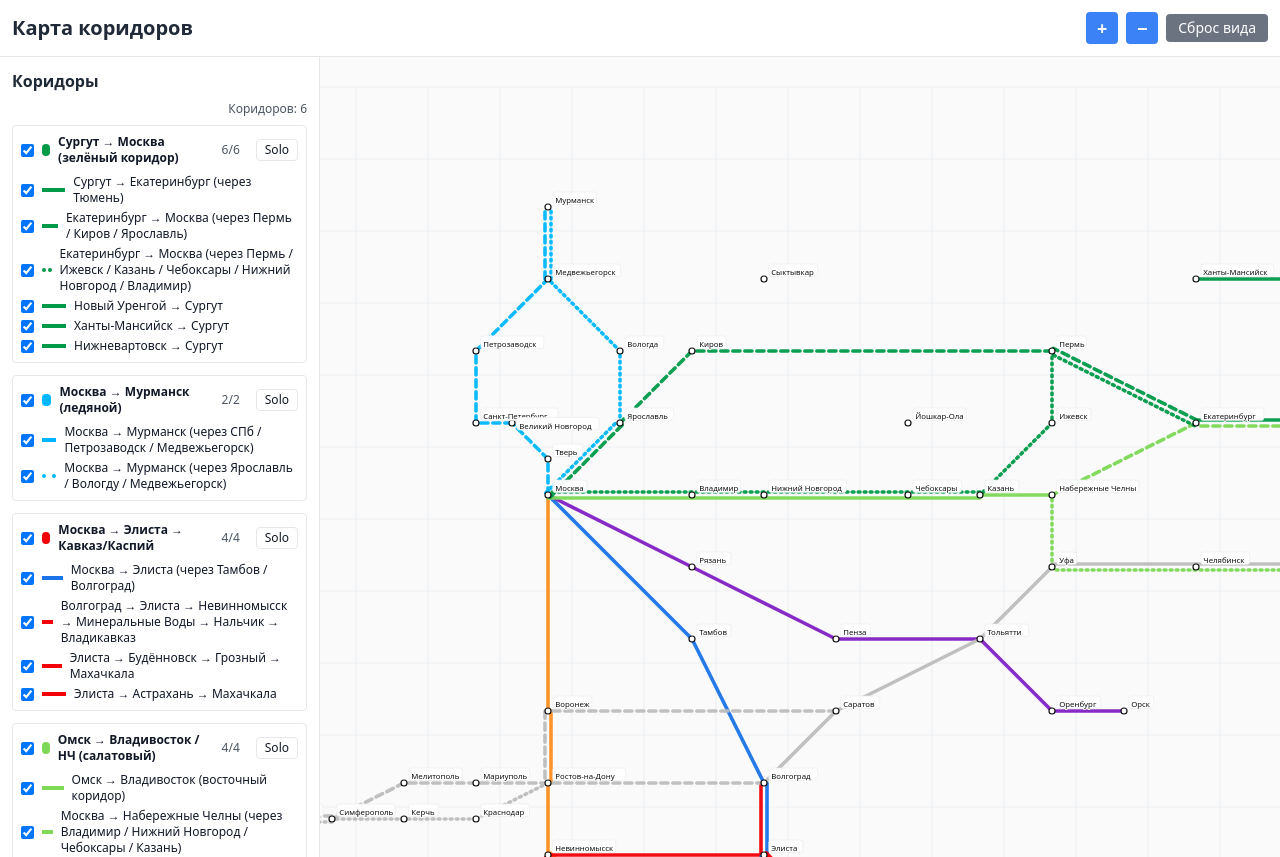
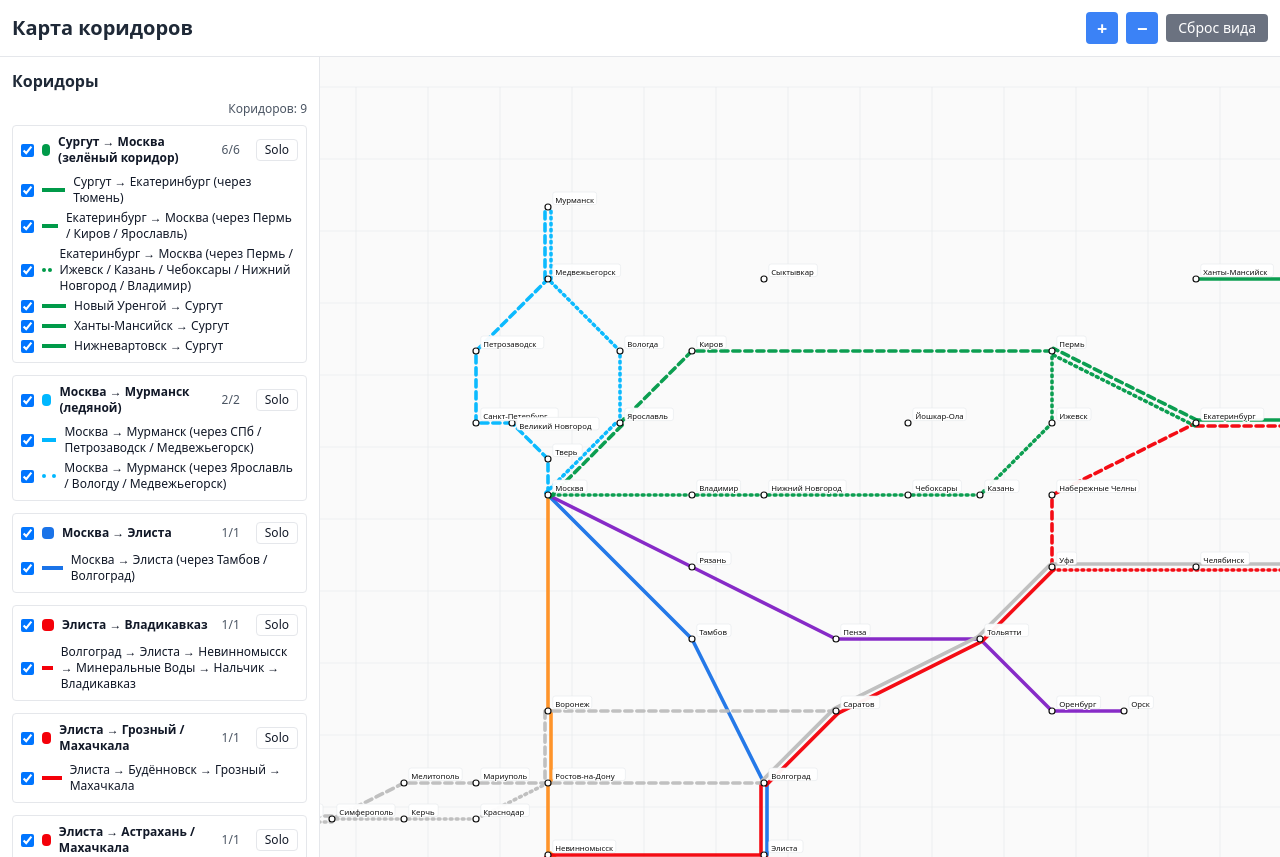
Before and after one commit to hhwwwww1414/DriveMetro, a React (Vite) app: page / in a window 1280 px wide. Built offline with nearby package versions, Linux system fonts and the light colour scheme.

Commit message:
Refactor corridors and extend eastward routes

```diff
--- a/src/App.tsx
+++ b/src/App.tsx
@@ -142,16 +142,13 @@ const RAW_LINES: Omit<LineDef,'color'>[] = [
   { id:'VLG-ELI-CAUC-PURPLE', name:'Волгоград → Элиста → Невинномысск → Минеральные Воды → Нальчик → Владикавказ', style:'solid', path: route(['Волгоград','Элиста','Невинномысск','Минеральные Воды','Нальчик','Владикавказ']) },
   { id:'VLG-ELI-GRZ-MAH', name:'Элиста → Будённовск → Грозный → Махачкала', style:'solid', path: route(['Элиста','Будённовск','Грозный','Махачкала']) },
   { id:'VLG-ELI-AST-MAH', name:'Элиста → Астрахань → Махачкала', style:'solid', path: route(['Элиста','Астрахань','Махачкала']) },
-  { id:'VLG-ELI-GRZ-MAH-BLUE', name:'Элиста → Будённовск → Грозный → Махачкала (дубль, синий)', style:'solid', path: route(['Элиста','Будённовск','Грозный','Махачкала']) },
-  { id:'VLG-ELI-AST-MAH-BLUE', name:'Элиста → Астрахань → Махачкала (дубль, синий)', style:'solid', path: route(['Элиста','Астрахань','Махачкала']) },
-
-  // Восточный коридор и салатовые к НЧ
+  // Красное продление на восток
+  { id:'VLG-SRT-UFA', name:'Волгоград → Уфа (через Саратов / Тольятти)', style:'solid', path: route(['Волгоград','Саратов','Тольятти','Уфа']) },
+  { id:'UFA-NCH-EKB-TMN-OMSK', name:'Уфа → Омск (через НЧ / Екатеринбург / Тюмень)', style:'dashed', path: route(['Уфа','Набережные Челны','Екатеринбург','Тюмень','Омск']) },
+  { id:'UFA-CHL-KGN-OMSK', name:'Уфа → Омск (через Челябинск / Курган)', style:'dotted', path: route(['Уфа','Челябинск','Курган','Омск']) },
   { id:'OMSK-VVO', name:'Омск → Владивосток (восточный коридор)', style:'solid', path: route(['Омск','Кемерово','Красноярск','Иркутск','Улан-Удэ','Чита','Сковородино','Свободный','Благовещенск','Биробиджан','Хабаровск','Уссурийск','Владивосток']) },
   { id:'OMSK-VVO-GREY', name:'Омск → Владивосток (дубль, серый)', style:'solid', path: route(['Омск','Кемерово','Красноярск','Иркутск','Улан-Удэ','Чита','Сковородино','Свободный','Благовещенск','Биробиджан','Хабаровск','Уссурийск','Владивосток']) },
   { id:'OMSK-VLG-GREY', name:'Омск → Волгоград (через Курган / Челябинск / Уфа / Тольятти / Саратов)', style:'solid', path: route(['Омск','Курган','Челябинск','Уфа','Тольятти','Саратов','Волгоград']) },
-  { id:'MSK-NCH-SALAD', name:'Москва → Набережные Челны (через Владимир / Нижний Новгород / Чебоксары / Казань)', style:'solid', path: route(['Москва','Владимир','Нижний Новгород','Чебоксары','Казань','Набережные Челны']) },
-  { id:'OMSK-NCH-IZH', name:'Омск → Набережные Челны (через Тюмень / Екатеринбург)', style:'dashed', path: route(['Омск','Тюмень','Екатеринбург','Набережные Челны']) },
-  { id:'OMSK-NCH-UFA', name:'Омск → Набережные Челны (через Курган / Челябинск / Уфа)', style:'dotted', path: route(['Омск','Курган','Челябинск','Уфа','Набережные Челны']) },
 
   // Тёмно-коричневый северный блок
   { id:'SRG-EKB', name:'Сургут → Екатеринбург (через Тюмень)', style:'solid', path: route(['Сургут','Тюмень','Екатеринбург']) },
@@ -176,10 +173,10 @@ const RAW_LINES_CLEAN = RAW_LINES.filter(Boolean) as Omit<LineDef,'color'>[];
 
 // Цвета
 const COLOR_OVERRIDES: Record<string,string> = {
-  'MSK-NCH-SALAD': '#7ED957',
-  'OMSK-NCH-IZH': '#7ED957',
-  'OMSK-NCH-UFA': '#7ED957',
-  'OMSK-VVO': '#7ED957',
+  'VLG-SRT-UFA': '#F40009',
+  'UFA-NCH-EKB-TMN-OMSK': '#F40009',
+  'UFA-CHL-KGN-OMSK': '#F40009',
+  'OMSK-VVO': '#F40009',
 
   'SRG-EKB': '#009A49',
   'EKB-MSK-KIR': '#009A49',
@@ -195,9 +192,6 @@ const COLOR_OVERRIDES: Record<string,string> = {
   'VLG-ELI-CAUC-PURPLE': '#F40009',
   'VLG-ELI-GRZ-MAH': '#F40009',
   'VLG-ELI-AST-MAH': '#F40009',
-  'TLT-VLG-PURPLE': '#F40009',
-  'VLG-ELI-GRZ-MAH-BLUE': '#1A73E8',
-  'VLG-ELI-AST-MAH-BLUE': '#1A73E8',
 
   'MSK-RST': '#FF8F1F',
 
@@ -224,8 +218,11 @@ type Corridor = { id:string; name:string; color?:string; lineIds:string[] };
 const CORRIDORS: Corridor[] = [
   { id:'C_NORTH_GREEN', name:'Сургут → Москва (зелёный коридор)', color:'#009A49', lineIds:['SRG-EKB','EKB-MSK-KIR','EKB-MSK-IZH','NRG-SRG','KHM-SRG','NVV-SRG'] },
   { id:'C_MURMANSK_ICE', name:'Москва → Мурманск (ледяной)', color:'#00B7FF', lineIds:['MSK-MUR-SPB','MSK-MUR-YAR'] },
-  { id:'C_ELISTA_RED', name:'Москва → Элиста → Кавказ/Каспий', color:'#F40009', lineIds:['MSK-VLG','VLG-ELI-CAUC-PURPLE','VLG-ELI-GRZ-MAH','VLG-ELI-AST-MAH'] },
-  { id:'C_EAST_SALAD', name:'Омск → Владивосток / НЧ (салатовый)', color:'#7ED957', lineIds:['OMSK-VVO','MSK-NCH-SALAD','OMSK-NCH-IZH','OMSK-NCH-UFA'] },
+  { id:'C_MSK_ELI_BLUE', name:'Москва → Элиста', color:'#1A73E8', lineIds:['MSK-VLG'] },
+  { id:'C_ELI_VLA_RED', name:'Элиста → Владикавказ', color:'#F40009', lineIds:['VLG-ELI-CAUC-PURPLE'] },
+  { id:'C_ELI_GROZ_RED', name:'Элиста → Грозный / Махачкала', color:'#F40009', lineIds:['VLG-ELI-GRZ-MAH'] },
+  { id:'C_ELI_ASTR_RED', name:'Элиста → Астрахань / Махачкала', color:'#F40009', lineIds:['VLG-ELI-AST-MAH'] },
+  { id:'C_EAST_RED', name:'Волгоград → Владивосток', color:'#F40009', lineIds:['VLG-SRT-UFA','UFA-NCH-EKB-TMN-OMSK','UFA-CHL-KGN-OMSK','OMSK-VVO'] },
   { id:'C_SIB_SHORTS', name:'Сибирские ответвления (коричневый)', color:'#8B4513', lineIds:['NSK-GALT','TOM-NOVK','KRS-KYZ','CHT-MAG'] },
   { id:'C_SOUTH_GREY', name:'Южный / Крымский (серый)', color:'#BDBDBD', lineIds:['RST-MAR-CRIMEA','SRT-VRN-RST','OMSK-VVO-GREY','OMSK-VLG-GREY','RST-KRD-CRIMEA'] }
 ];
```
